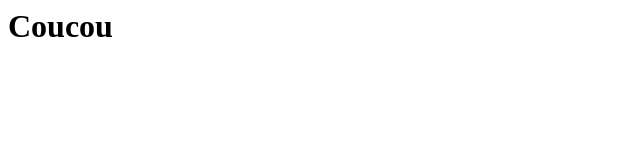
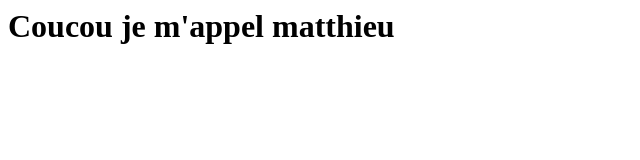
Before and after one commit to mpo-deltacode/conventionnal-commits-test, a website: page index.html in a window 1280 px wide. Shown: the whole page, without its empty margins (0-640 px from the left). Drawn offline with Linux system fonts and the light colour scheme.

Commit message:
fix(html): add my name

```diff
--- a/index.html
+++ b/index.html
@@ -1 +1 @@
-<h1>Coucou</h1>
+<h1>Coucou je m'appel matthieu</h1>
```
